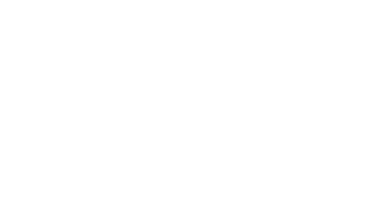
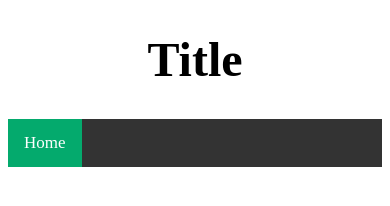
Before and after one commit to Sorin373/PersonalWebsite-repo, a plain HTML site: page index.html in a window 390 px wide. Drawn offline with Linux system fonts and the light colour scheme.

Commit message:
Updated
Updated index.html and added styles (style.css).
Created animation.js

```diff
--- a/index.html
+++ b/index.html
@@ -1 +1,23 @@
 <!DOCTYPE html>
+<html>
+    <head>
+        <meta charset="utf-8">
+        <meta http-equiv="X-UA-Compatible" content="IE=edge">
+        <title>MyWebsite</title>
+        <meta name="description" content="">
+        <meta name="viewport" content="width=device-width, initial-scale=1">
+        <link rel="stylesheet" href="style.css">
+        <link rel="javascript" href="animation.js">
+    </head>
+    <h1 class="Title" id="title">Title</h1>
+    <body>
+        <div class="topnav" id="myTopnav">
+            <a href="#Home" class="active">Home</a>
+            <a href="AboutMe">About Me</a>
+            <a href="MyProjects">My projects</a>
+            <a href="javascript:void(0);" class="icon" onclick="myFunction()">
+                <i class="fa fa-bars"></i>
+              </a>
+        </div>
+    </body>
+</html>
--- /dev/null
+++ b/style.css
@@ -0,0 +1,61 @@
+.Title {
+    text-align: center;
+    font-size: 300%;
+}
+
+/* Add a black background color to the top navigation */
+.topnav {
+    background-color: #333;
+    overflow: hidden;
+  }
+
+  /* Style the links inside the navigation bar */
+  .topnav a {
+    float: left;
+    display: block;
+    color: #f2f2f2;
+    text-align: center;
+    padding: 14px 16px;
+    text-decoration: none;
+    font-size: 17px;
+  }
+
+  /* Change the color of links on hover */
+  .topnav a:hover {
+    background-color: #ddd;
+    color: black;
+  }
+
+  /* Add an active class to highlight the current page */
+  .topnav a.active {
+    background-color: #04AA6D;
+    color: white;
+  }
+
+  /* Hide the link that should open and close the topnav on small screens */
+  .topnav .icon {
+    display: none;
+  }
+
+  @media screen and (max-width: 600px) {
+    .topnav a:not(:first-child) {display: none;}
+    .topnav a.icon {
+      float: right;
+      display: block;
+    }
+  }
+
+  /* The "responsive" class is added to the topnav with JavaScript when the user clicks on the icon. This class makes the topnav look good on small screens (display the links vertically instead of horizontally) */
+  @media screen and (max-width: 600px) {
+    .topnav.responsive {position: relative;}
+    .topnav.responsive a.icon {
+      position: absolute;
+      right: 0;
+      top: 0;
+    }
+    .topnav.responsive a {
+      float: none;
+      display: block;
+      text-align: left;
+    }
+  }
```
Also changed, not shown: animation.js (added).
